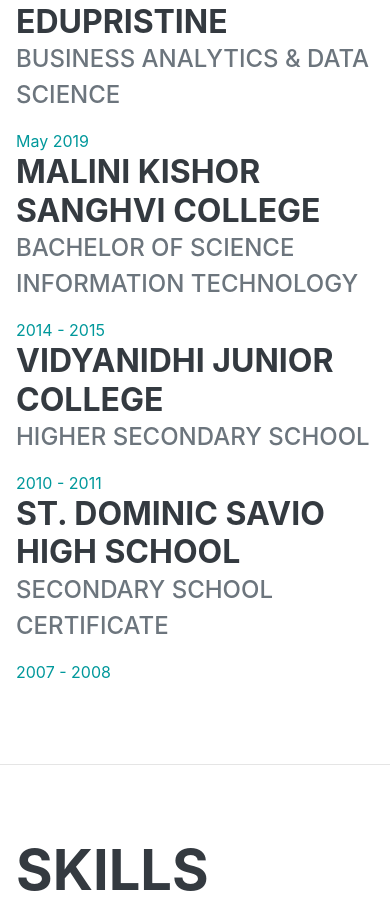
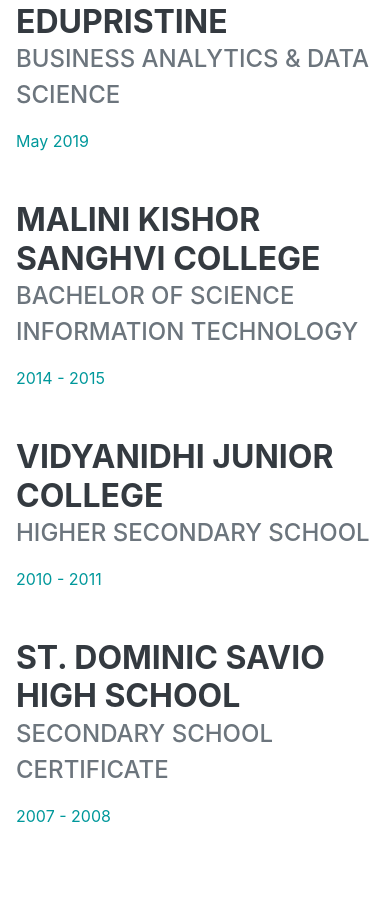
Before and after one commit to RohanAdhia/resume, a plain HTML site: page index.html in a window 390 px wide. Shown: the part 2974-3881 px from the top of the page. Drawn offline with nearby package versions, Linux system fonts and the light colour scheme; a web font is replaced by a local one.

Commit message:
Updated Education Section
Added Margin Bottom (mb-5) at the Education section so the year duration looks neat and separated in mobile view

```diff
--- a/index.html
+++ b/index.html
@@ -147,7 +147,7 @@
       <div class="resume-section-content">
         <h2 class="mb-5">Education</h2>
 
-        <div class="d-flex flex-column flex-md-row justify-content-between">
+        <div class="d-flex flex-column flex-md-row justify-content-between mb-5">
           <div class="flex-grow-1">
             <h3 class="mb-0">Edupristine</h3>
             <div class="subheading mb-3">Business Analytics & Data Science</div>
@@ -157,7 +157,7 @@
           <div class="flex-shrink-0"><span class="text-primary">May 2019</span></div>
         </div>
 
-        <div class="d-flex flex-column flex-md-row justify-content-between">
+        <div class="d-flex flex-column flex-md-row justify-content-between mb-5">
           <div class="flex-grow-1">
             <h3 class="mb-0">Malini Kishor Sanghvi College</h3>
             <div class="subheading mb-3">Bachelor of Science Information Technology</div>
@@ -166,7 +166,7 @@
           <div class="flex-shrink-0"><span class="text-primary">2014 - 2015</span></div>
         </div>
 
-        <div class="d-flex flex-column flex-md-row justify-content-between">
+        <div class="d-flex flex-column flex-md-row justify-content-between mb-5">
           <div class="flex-grow-1">
             <h3 class="mb-0">Vidyanidhi Junior College</h3>
             <div class="subheading mb-3">Higher Secondary School</div>
@@ -175,7 +175,7 @@
           <div class="flex-shrink-0"><span class="text-primary">2010 - 2011</span></div>
         </div>
 
-        <div class="d-flex flex-column flex-md-row justify-content-between">
+        <div class="d-flex flex-column flex-md-row justify-content-between mb-5">
           <div class="flex-grow-1">
             <h3 class="mb-0">St. Dominic Savio High School</h3>
             <div class="subheading mb-3">Secondary School Certificate</div>
```
